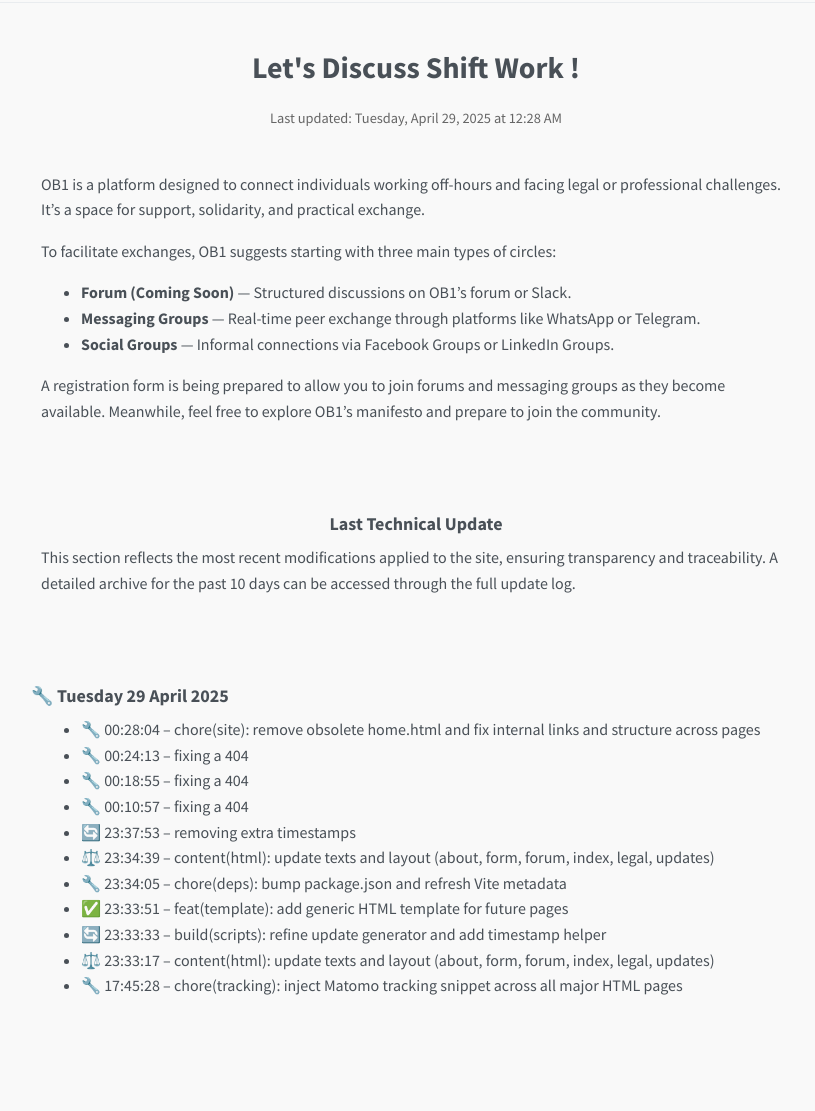
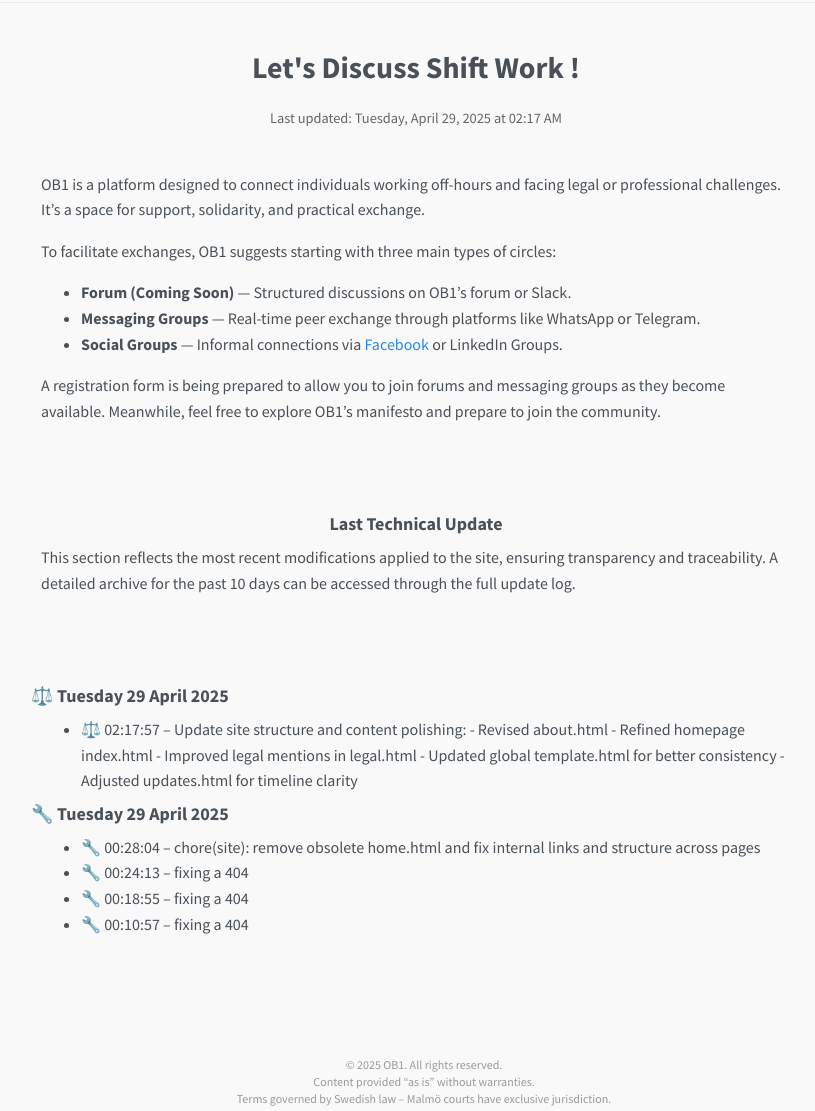
Before and after one commit to domainController/0B1-vanilla, a website built with Vite: page index.html in a window 1280 px wide. Shown: the part 70-1181 px from the top of the page, without its empty margins (224-1039 px from the left). Built offline with nearby package versions, Linux system fonts and the light colour scheme.

Commit message:
content(index.html): add OB1 Facebook group link in social section # content > Inserted <a href> around 'Facebook Groups' in the Social Groups list item # content > Minor formatting cleanup for list presentation

```diff
--- a/index.html
+++ b/index.html
@@ -36,7 +36,7 @@
 <main>
     <div class="legal-container">
         <h1>Let's Discuss Shift Work !</h1>
-<small class="timestamp" style="display: block; text-align: center;">Last updated: Tuesday, April 29, 2025 at 12:28 AM</small>
+<small class="timestamp" style="display: block; text-align: center;">Last updated: Tuesday, April 29, 2025 at 02:17 AM</small>
         <!-- TIMESTAMP -->
         <br>
         <p>OB1 is a platform designed to connect individuals working off-hours and facing legal or professional challenges. It’s a space for support, solidarity, and practical exchange.</p>
@@ -46,7 +46,7 @@
         <ul>
           <li><strong>Forum (Coming Soon)</strong> — Structured discussions on OB1’s forum or Slack.</li>
           <li><strong>Messaging Groups</strong> — Real-time peer exchange through platforms like WhatsApp or Telegram.</li>
-          <li><strong>Social Groups</strong> — Informal connections via Facebook Groups or LinkedIn Groups.</li>
+          <li><strong>Social Groups</strong> — Informal connections via <a href="https://www.facebook.com/groups/obekvmarbetstid">Facebook</a> or LinkedIn Groups.</li>
         </ul>
 
         <p>A registration form is being prepared to allow you to join forums and messaging groups as they become available. Meanwhile, feel free to explore OB1’s manifesto and prepare to join the community.</p>
@@ -60,19 +60,16 @@
     </div>
     <!-- START INDEX UPDATES -->
 <div class="legal-container">
+<h2>⚖️ Tuesday 29 April 2025</h2>
+<ul>
+  <li>⚖️ 02:17:57 – Update site structure and content polishing: - Revised about.html - Refined homepage index.html - Improved legal mentions in legal.html - Updated global template.html for better consistency - Adjusted updates.html for timeline clarity</li>
+</ul>
 <h2>🔧 Tuesday 29 April 2025</h2>
 <ul>
   <li>🔧 00:28:04 – chore(site): remove obsolete home.html and fix internal links and structure across pages</li>
   <li>🔧 00:24:13 – fixing a 404</li>
   <li>🔧 00:18:55 – fixing a 404</li>
   <li>🔧 00:10:57 – fixing a 404</li>
-  <li>🔄 23:37:53 – removing extra timestamps</li>
-  <li>⚖️ 23:34:39 – content(html): update texts and layout (about, form, forum, index, legal, updates)</li>
-  <li>🔧 23:34:05 – chore(deps): bump package.json and refresh Vite metadata</li>
-  <li>✅ 23:33:51 – feat(template): add generic HTML template for future pages</li>
-  <li>🔄 23:33:33 – build(scripts): refine update generator and add timestamp helper</li>
-  <li>⚖️ 23:33:17 – content(html): update texts and layout (about, form, forum, index, legal, updates)</li>
-  <li>🔧 17:45:28 – chore(tracking): inject Matomo tracking snippet across all major HTML pages</li>
 </ul>
 </div>
 <!-- END INDEX UPDATES -->
```
